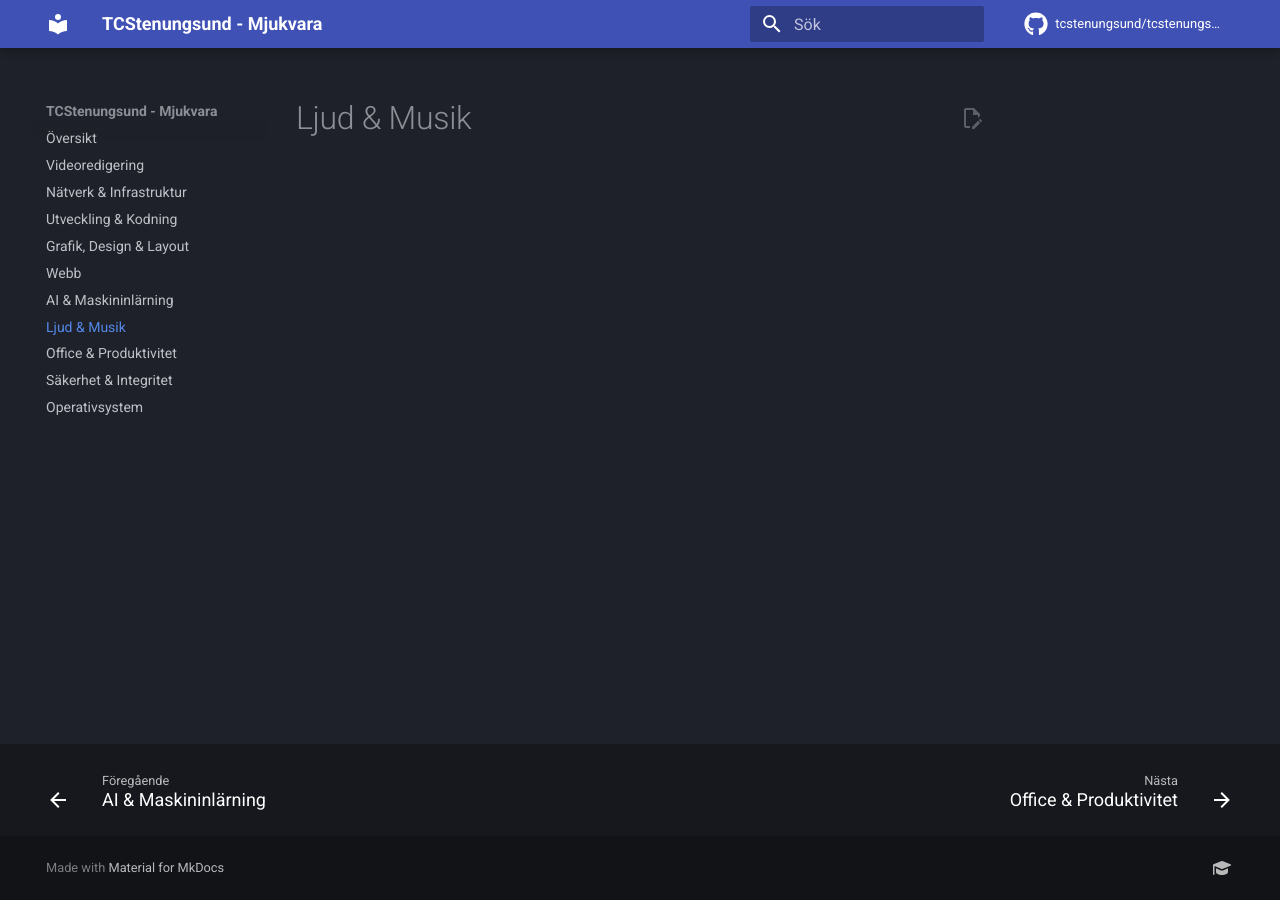
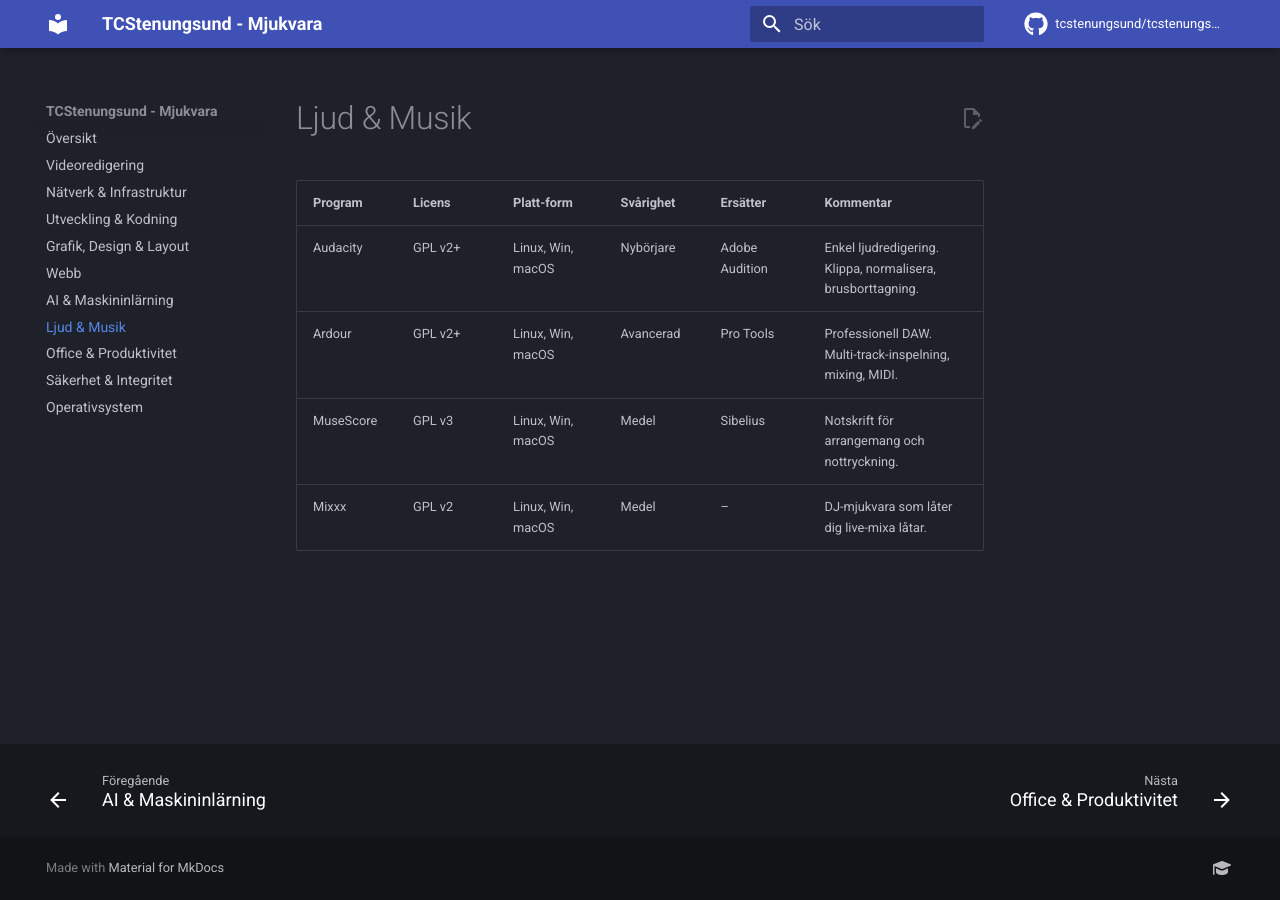
Before and after one commit to tcstenungsund/mjukvara, an MkDocs documentation site: the page built from docs/ljud/index.md, in a window 1280 px wide. Built offline with MkDocs 1.6.1 and Material for MkDocs 9.7.7, drawn with Linux system fonts in a browser that asks for light colours; comment, search, counter and statistics services are not loaded.

Commit message:
Enhance Ljud & Musik index with software table
Added a table listing audio and music software with details.

```diff
--- a/docs/ljud/index.md
+++ b/docs/ljud/index.md
@@ -1 +1,8 @@
 # Ljud & Musik
+
+| Program | Licens | Platt-form | Svårighet | Ersätter | Kommentar |
+|---|---|---|---|---|---|
+| Audacity | GPL v2+ | Linux, Win, macOS | Nybörjare | Adobe Audition | Enkel ljudredigering. Klippa, normalisera, brusborttagning. |
+| Ardour | GPL v2+ | Linux, Win, macOS | Avancerad | Pro Tools | Professionell DAW. Multi-track-inspelning, mixing, MIDI. |
+| MuseScore | GPL v3 | Linux, Win, macOS | Medel | Sibelius | Notskrift för arrangemang och nottryckning. |
+| Mixxx | GPL v2 | Linux, Win, macOS | Medel | – | DJ-mjukvara som låter dig live-mixa låtar. |
```
